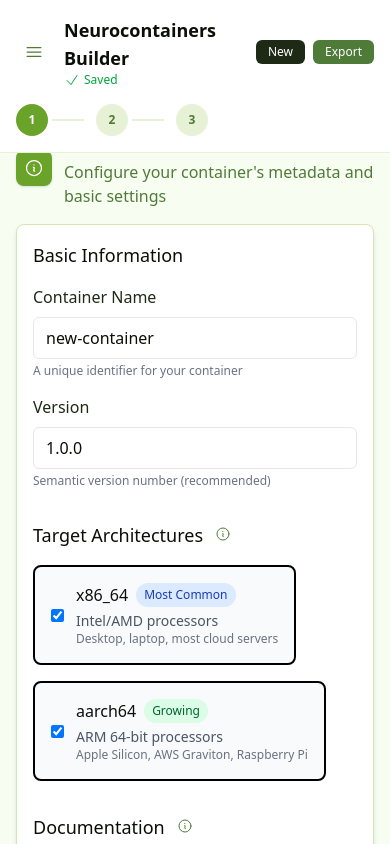
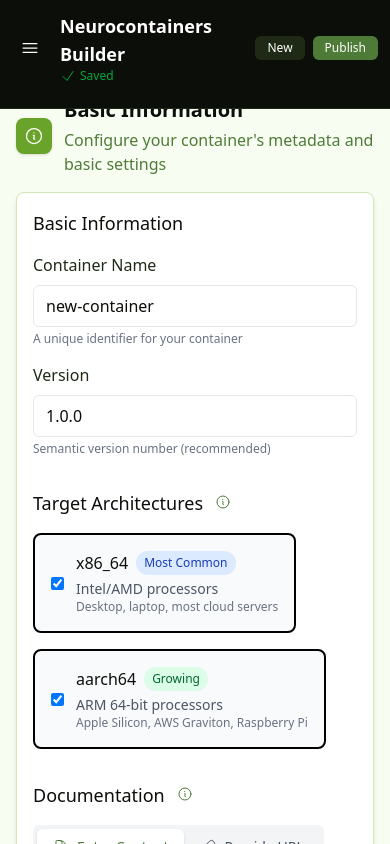
Before and after one commit to neurodesk/neurocontainers-ui, a Next.js app: page / in a window 390 px wide. Both pictures are taken after a click on the button 195 px from the left and 514 px from the top of the page. Shown: the top 844 px of the page. Built offline with nearby package versions, Linux system fonts and the light colour scheme.

Commit message:
fixed main page on mobile

```diff
--- a/app/page.tsx
+++ b/app/page.tsx
@@ -456,13 +456,6 @@
                         );
                     })}
                 </div>
-
-                {/* Footer */}
-                <div className="p-3 border-t border-[#e6f1d6] bg-[#f8fdf2]">
-                    <div className="text-xs text-[#4f7b38] text-center">
-                        v1.0.0
-                    </div>
-                </div>
             </nav>
         </>
     );
@@ -474,7 +467,7 @@
     onSidebarToggle,
     yamlData,
     onNewContainer,
-    onExportYAML,
+    onOpenGitHub,
     saveStatus,
 }: {
     activeSection: Section;
@@ -482,23 +475,22 @@
     onSidebarToggle: () => void;
     yamlData: ContainerRecipe | null;
     onNewContainer: () => void;
-    onExportYAML: () => void;
     onOpenGitHub: () => void;
     saveStatus: SaveStatus;
 }) {
     return (
-        <div className="fixed top-0 left-0 right-0 bg-white border-b border-[#e6f1d6] p-4 lg:hidden z-30">
+        <div className="fixed top-0 left-0 right-0 bg-[#0c0e0a] border-b border-[#1e2a16] p-3 lg:hidden z-30">
             {/* Header */}
-            <div className="flex items-center justify-between mb-4">
+            <div className="flex items-center justify-between mb-3">
                 <div className="flex items-center space-x-3">
                     <button
                         onClick={onSidebarToggle}
-                        className="p-2 rounded-md hover:bg-[#f0f7e7]"
+                        className="p-2 rounded-md hover:bg-[#1e2a16] text-white"
                     >
-                        <Bars3Icon className="h-5 w-5 text-[#4f7b38]" />
+                        <Bars3Icon className="h-5 w-5" />
                     </button>
                     <div>
-                        <h1 className="text-lg font-bold text-[#0c0e0a]">
+                        <h1 className="text-lg font-bold text-white">
                             Neurocontainers Builder
                         </h1>
                         {yamlData && (
@@ -517,50 +509,12 @@
                     </button>
                     <button
                         className="bg-[#4f7b38] hover:bg-[#6aa329] px-3 py-1 rounded-md text-xs font-medium transition-colors text-white disabled:opacity-50 disabled:cursor-not-allowed"
-                        onClick={onExportYAML}
+                        onClick={onOpenGitHub}
                         disabled={!yamlData}
                     >
-                        Export
+                        Publish
                     </button>
                 </div>
-            </div>
-
-            {/* Progress indicator */}
-            <div className="flex items-center space-x-2">
-                {sections.map((section, index) => {
-                    const isActive = activeSection === section.id;
-                    const isCompleted = sections.findIndex(s => s.id === activeSection) > index;
-
-                    return (
-                        <div key={section.id} className="flex items-center">
-                            <button
-                                onClick={() => onSectionChange(section.id)}
-                                className={`
-                                    w-8 h-8 rounded-full flex items-center justify-center text-xs font-semibold
-                                    ${isActive
-                                        ? "bg-[#6aa329] text-white"
-                                        : isCompleted
-                                            ? "bg-[#4f7b38] text-white"
-                                            : "bg-[#e6f1d6] text-[#4f7b38]"
-                                    }
-                                `}
-                            >
-                                {index + 1}
-                            </button>
-                            {index < sections.length - 1 && (
-                                <div
-                                    className={`
-                                        w-8 h-0.5 mx-1
-                                        ${isCompleted
-                                            ? "bg-[#4f7b38]"
-                                            : "bg-[#e6f1d6]"
-                                        }
-                                    `}
-                                />
-                            )}
-                        </div>
-                    );
-                })}
             </div>
         </div>
     );
@@ -722,7 +676,7 @@
         setActiveSection(sectionId);
         const element = document.getElementById(sectionId);
         if (element) {
-            const offset = window.innerWidth < 1024 ? 120 : 20; // Account for fixed mobile header
+            const offset = window.innerWidth < 1024 ? 100 : 20; // Reduced mobile offset
             const elementPosition = element.getBoundingClientRect().top;
             const offsetPosition = elementPosition + window.pageYOffset - offset;
 
@@ -767,12 +721,11 @@
                             onSidebarToggle={() => setIsSidebarOpen(!isSidebarOpen)}
                             yamlData={yamlData}
                             onNewContainer={handleNewContainer}
-                            onExportYAML={exportYAML}
                             onOpenGitHub={() => setIsGitHubModalOpen(true)}
                             saveStatus={saveStatus}
                         />
 
-                        <div className="max-w-5xl mx-auto px-4 py-6 pt-32 lg:pt-6">
+                        <div className="max-w-5xl mx-auto px-4 py-6 pt-24 lg:pt-6">
                             {/* All Sections */}
                             <div className="space-y-8">
                                 {/* Basic Info Section */}
```
